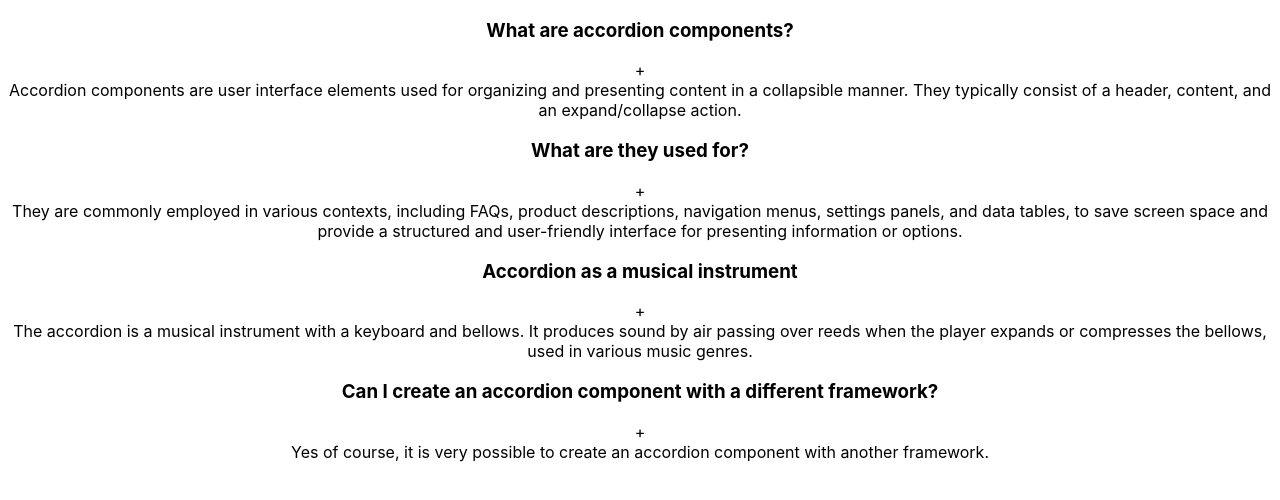
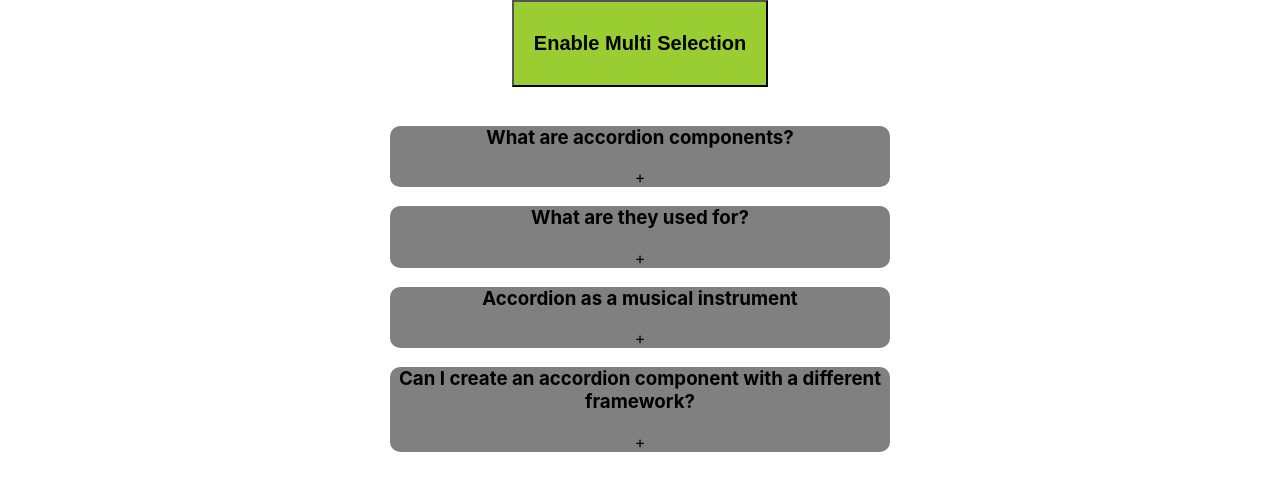
Before and after one commit to obibaadoma/REACT-PROJECTS, a React (Create React App) app in the folder sample-app/: page / in a window 1280 px wide. Shown: the top 500 px of the page. Built offline with nearby package versions, Linux system fonts and the light colour scheme.

Commit message:
added multiple selection

```diff
--- a/sample-app/src/components/accordion/index.jsx
+++ b/sample-app/src/components/accordion/index.jsx
@@ -1,30 +1,56 @@
 import { useState } from 'react';
 import data from './data';
+import './styles.css';
 
 export default function Accordion() {
   const [selected, setSelected] = useState(null);
+  const [enableMultiSelection, setEnableMultiSelection] = useState(false);
+  const [multiple, setMultiple] = useState([]);
 
   function handleSingleSelection(getCurrentId) {
     setSelected(getCurrentId === selected ? null : getCurrentId);
   }
 
+  function handleMultipleSelection(getCurrentId) {
+    const cpyMultiple = [...multiple];
+    const findIndexOfCurrentId = cpyMultiple.indexOf(getCurrentId);
+
+    if (findIndexOfCurrentId === -1) {
+      cpyMultiple.push(getCurrentId);
+    } else {
+      cpyMultiple.splice(findIndexOfCurrentId, 1);
+    }
+
+    setMultiple(cpyMultiple);
+  }
   return (
     <div className="wrapper">
+      <button onClick={() => setEnableMultiSelection(!enableMultiSelection)}>Enable Multi Selection</button>
       <div className="accordion">
         { data && data.length > 0 ? (
-          data.map((dataItem, index) => (
-            <div className="item" key={index}>
-              <div onClick={() => handleSingleSelection(dataItem.id)} className="title">
+          data.map((dataItem) => (
+            <div className="item" key={dataItem.id}>
+              <div
+                onClick={
+                  enableMultiSelection
+                    ? () => handleMultipleSelection(dataItem.id)
+                    : () => handleSingleSelection(dataItem.id)
+                }
+                className="title"
+              >
                 <h3>{dataItem.question}</h3>
                 <span>+</span>
               </div>
 
-              <div className="content">{dataItem.answer}</div>
-
+              {selected === dataItem.id || multiple.indexOf(dataItem.id) !== -1 ? (
+                <div className="content">
+                  {dataItem.answer}
+                </div>
+              ) : null}
             </div>
           ))
-        ) : null(
-          <div><h1>No Data Available!!</h1></div>,
+        ) : (
+          <div><h1>No Data Available!!</h1></div>
         )}
       </div>
     </div>
--- a/sample-app/src/components/accordion/styles.css
+++ b/sample-app/src/components/accordion/styles.css
@@ -0,0 +1,26 @@
+.wrapper {
+  display: flex;
+  flex-direction: column;
+  justify-content: center;
+  align-items: center;
+  gap: 20px;
+}
+
+.wrapper button {
+  padding: 30px 20px;
+  background: yellowgreen;
+  font-weight: bold;
+  font-size: 20px;
+  cursor: pointer;
+}
+
+.accordion {
+  width: 500px;
+}
+
+.item {
+  background: grey;
+  border-radius: 10px;
+  margin-bottom: 10px;
+  justify-content: space-between;
+}
```
